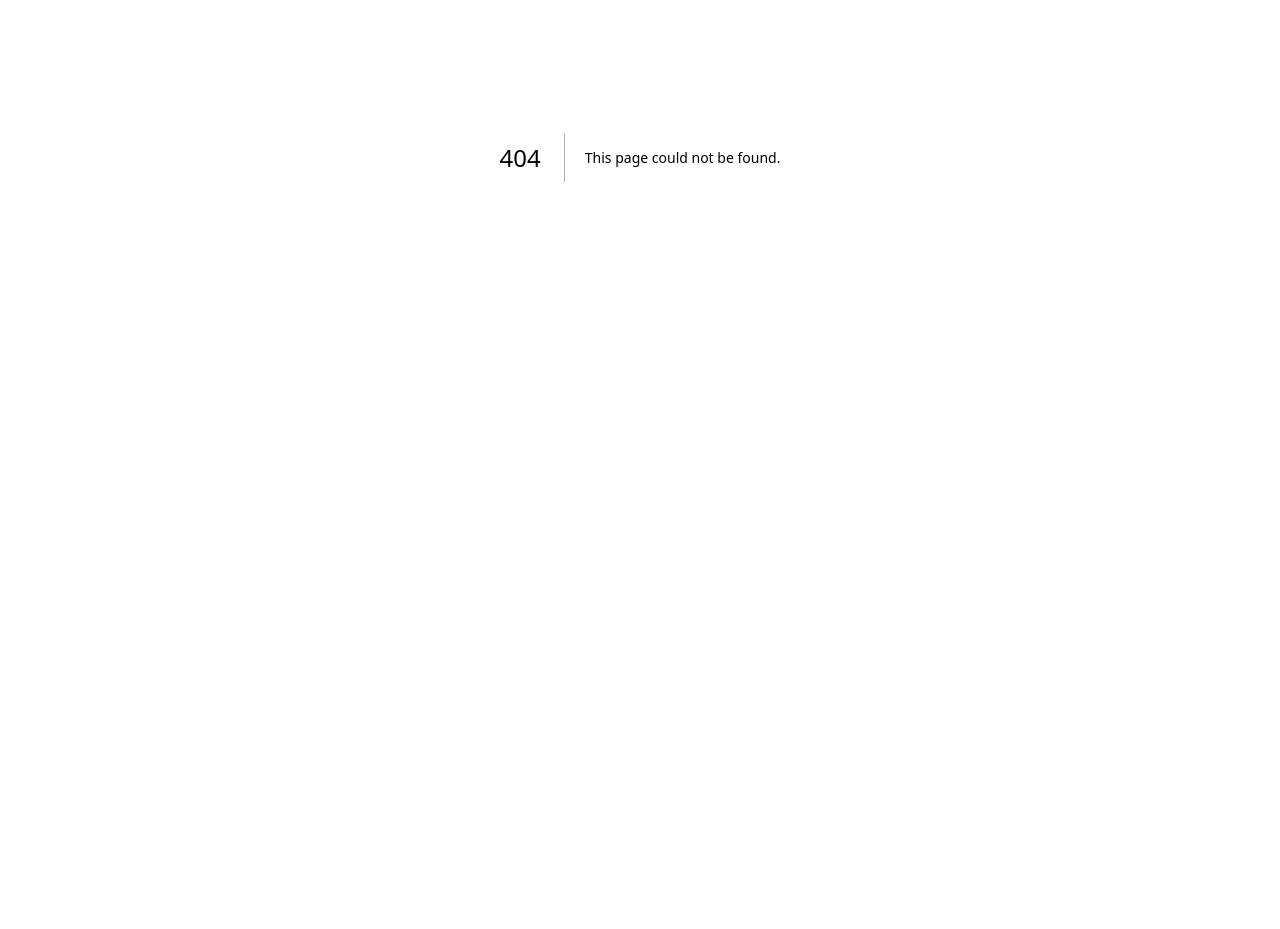
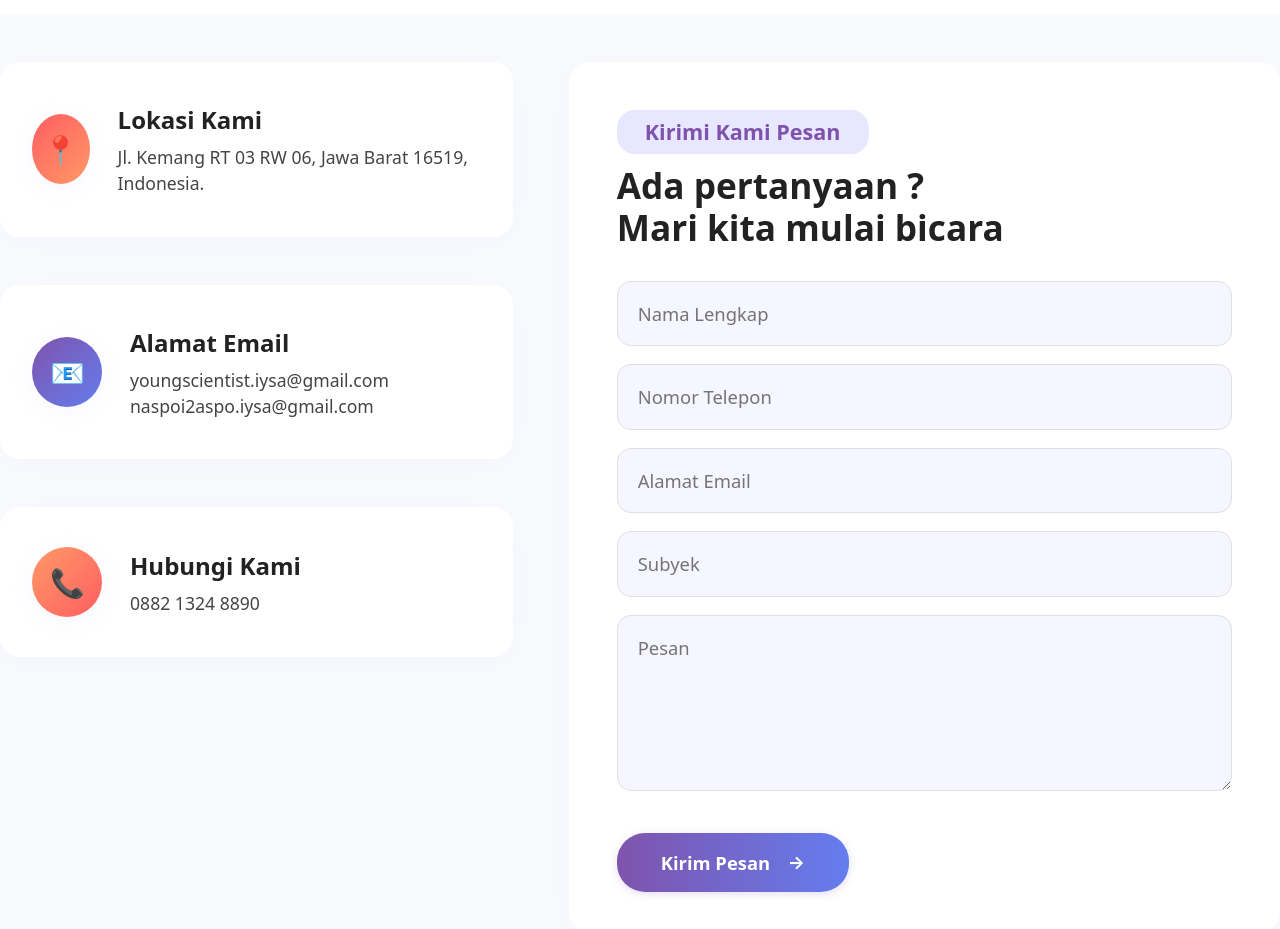
Before and after one commit to iysaofficial/officialnaspo-new, a Next.js app: page /kontak in a window 1280 px wide. Before the commit this address had no page. Shown: the part 243-1172 px from the top of the page. Before the commit the page ends 800 px from the top, so only its background shows below. Built offline with nearby package versions, Linux system fonts and the light colour scheme.

Commit message:
second commit -k

```diff
--- a/src/components/Footer.js
+++ b/src/components/Footer.js
@@ -43,9 +43,14 @@ export default function Footer() {
         </div>
         <div className="footer-col">
           <h4 className="footer-title">Link Cepat</h4>
-          <Link href="/registration/homeindo" legacyBehavior>
+          <Link href="/faq" legacyBehavior>
             <a className="footer-link">
-              <span className="footer-arrow">›</span> Registration NASPO
+              <span className="footer-arrow">›</span> FAQ
+            </a>
+          </Link>
+          <Link href="/faq" legacyBehavior>
+            <a className="footer-link">
+              <span className="footer-arrow">›</span> KONTAK
             </a>
           </Link>
         </div>
--- /dev/null
+++ b/src/pages/kontak.js
@@ -0,0 +1,76 @@
+import Head from "next/head";
+import Navbar from "@/components/Navbar";
+import Breadcrumb from "@/components/Breadcrumb";
+import Footer from "@/components/Footer";
+
+export default function Kontak() {
+  return (
+    <>
+      <Head>
+        <title>Kontak Kami | NASPO</title>
+        <meta name="description" content="Halaman Kontak NASPO" />
+      </Head>
+      <Navbar />
+      <Breadcrumb items={[{ label: "Kontak" }]} title="KONTAK" />
+      <section className="kontak-section">
+        <div className="kontak-container">
+          {/* Left Info */}
+          <div className="kontak-info">
+            <div className="kontak-card">
+              <div className="icon-bg icon-lokasi">
+                <span style={{ fontSize: 28, color: "#fff" }}>📍</span>
+              </div>
+              <div>
+                <div className="kontak-card-title">Lokasi Kami</div>
+                <div className="kontak-card-desc">
+                  Jl. Kemang RT 03 RW 06, Jawa Barat 16519, Indonesia.
+                </div>
+              </div>
+            </div>
+            <div className="kontak-card">
+              <div className="icon-bg icon-email">
+                <span style={{ fontSize: 28, color: "#fff" }}>📧</span>
+              </div>
+              <div>
+                <div className="kontak-card-title">Alamat Email</div>
+                <div className="kontak-card-desc">
+                  youngscientist.iysa@gmail.com
+                  <br />
+                  naspoi2aspo.iysa@gmail.com
+                </div>
+              </div>
+            </div>
+            <div className="kontak-card">
+              <div className="icon-bg icon-telp">
+                <span style={{ fontSize: 28, color: "#fff" }}>📞</span>
+              </div>
+              <div>
+                <div className="kontak-card-title">Hubungi Kami</div>
+                <div className="kontak-card-desc">0882 1324 8890</div>
+              </div>
+            </div>
+          </div>
+          {/* Right Form */}
+          <div className="kontak-form">
+            <div className="kontak-form-title">Kirimi Kami Pesan</div>
+            <div className="kontak-form-subtitle">
+              Ada pertanyaan ?<br />
+              Mari kita mulai bicara
+            </div>
+            <form>
+              <input type="text" placeholder="Nama Lengkap" />
+              <input type="text" placeholder="Nomor Telepon" />
+              <input type="email" placeholder="Alamat Email" />
+              <input type="text" placeholder="Subyek" />
+              <textarea placeholder="Pesan" rows={5} />
+              <button type="submit">
+                Kirim Pesan &nbsp; <span style={{ fontSize: 18 }}>→</span>
+              </button>
+            </form>
+          </div>
+        </div>
+      </section>
+      <Footer />
+    </>
+  );
+}
--- a/src/styles/globals.css
+++ b/src/styles/globals.css
@@ -1843,3 +1843,158 @@ input[type="checkbox"] {
     transform: translateY(0);
   }
 }
+
+
+/* Kontak Section */
+.kontak-section {
+  background: #f8fafd;
+  min-height: 100vh;
+}
+
+.kontak-container {
+  max-width: 1300px;
+  margin: 0 auto;
+  padding: 48px 0;
+  display: flex;
+  gap: 56px;
+}
+
+.kontak-info {
+  flex: 1;
+  display: flex;
+  flex-direction: column;
+  gap: 48px;
+}
+
+.kontak-card {
+  background: #fff;
+  border-radius: 20px;
+  box-shadow: 0 4px 32px #e7e7ff33;
+  padding: 40px 32px 40px 32px;
+  display: flex;
+  align-items: center;
+  gap: 28px;
+}
+
+.kontak-card .icon-bg {
+  border-radius: 50%;
+  width: 70px;
+  height: 70px;
+  display: flex;
+  align-items: center;
+  justify-content: center;
+  box-shadow: 0 4px 24px #e7e7ff55;
+  font-size: 36px;
+}
+
+.kontak-card .icon-lokasi {
+  background: linear-gradient(135deg,#ff5e62,#ff9966);
+}
+.kontak-card .icon-email {
+  background: linear-gradient(135deg,#7f53ac,#647dee);
+}
+.kontak-card .icon-telp {
+  background: linear-gradient(135deg,#ff9966,#ff5e62);
+}
+
+.kontak-card-title {
+  font-weight: 700;
+  font-size: 1.5rem;
+  margin-bottom: 6px;
+  color: #222;
+}
+
+.kontak-card-desc {
+  font-size: 1.1rem;
+  color: #444;
+  line-height: 1.5;
+}
+
+.kontak-form {
+  flex: 1.2;
+  background: #fff;
+  border-radius: 20px;
+  box-shadow: 0 4px 32px #e7e7ff33;
+  padding: 48px 48px 40px 48px;
+}
+
+.kontak-form-title {
+  font-weight: 700;
+  font-size: 1.35rem;
+  color: #7f53ac;
+  margin-bottom: 10px;
+  background: #e7e7ff;
+  display: inline-block;
+  padding: 6px 28px;
+  border-radius: 18px;
+}
+
+.kontak-form-subtitle {
+  font-weight: 700;
+  font-size: 2.2rem;
+  margin-bottom: 32px;
+  color: #222;
+  line-height: 1.2;
+}
+
+.kontak-form input,
+.kontak-form textarea {
+  width: 100%;
+  padding: 18px 20px;
+  margin-bottom: 18px;
+  border-radius: 14px;
+  border: 1.5px solid #e0e0e0;
+  background: #f5f6ff;
+  font-size: 1.15rem;
+  outline: none;
+  transition: border 0.2s;
+}
+
+.kontak-form input:focus,
+.kontak-form textarea:focus {
+  border: 1.5px solid #7f53ac;
+}
+
+.kontak-form textarea {
+  resize: vertical;
+  min-height: 120px;
+}
+
+.kontak-form button[type="submit"] {
+  margin-top: 18px;
+  background: linear-gradient(90deg,#7f53ac,#647dee);
+  color: #fff;
+  font-weight: 700;
+  border: none;
+  border-radius: 28px;
+  padding: 16px 44px;
+  font-size: 1.15rem;
+  cursor: pointer;
+  box-shadow: 0 2px 8px #7f53ac33;
+  transition: background 0.2s;
+  display: flex;
+  align-items: center;
+  gap: 8px;
+}
+
+.kontak-form button[type="submit"]:hover {
+  background: linear-gradient(90deg,#647dee,#7f53ac);
+}
+
+/* Responsive */
+@media (max-width: 1100px) {
+  .kontak-container {
+    flex-direction: column;
+    gap: 32px;
+    padding: 32px 0;
+  }
+  .kontak-form {
+    padding: 32px 16px 24px 16px;
+  }
+  .kontak-card {
+    padding: 24px 16px;
+  }
+  .kontak-form-subtitle {
+    font-size: 1.4rem;
+  }
+}
```
